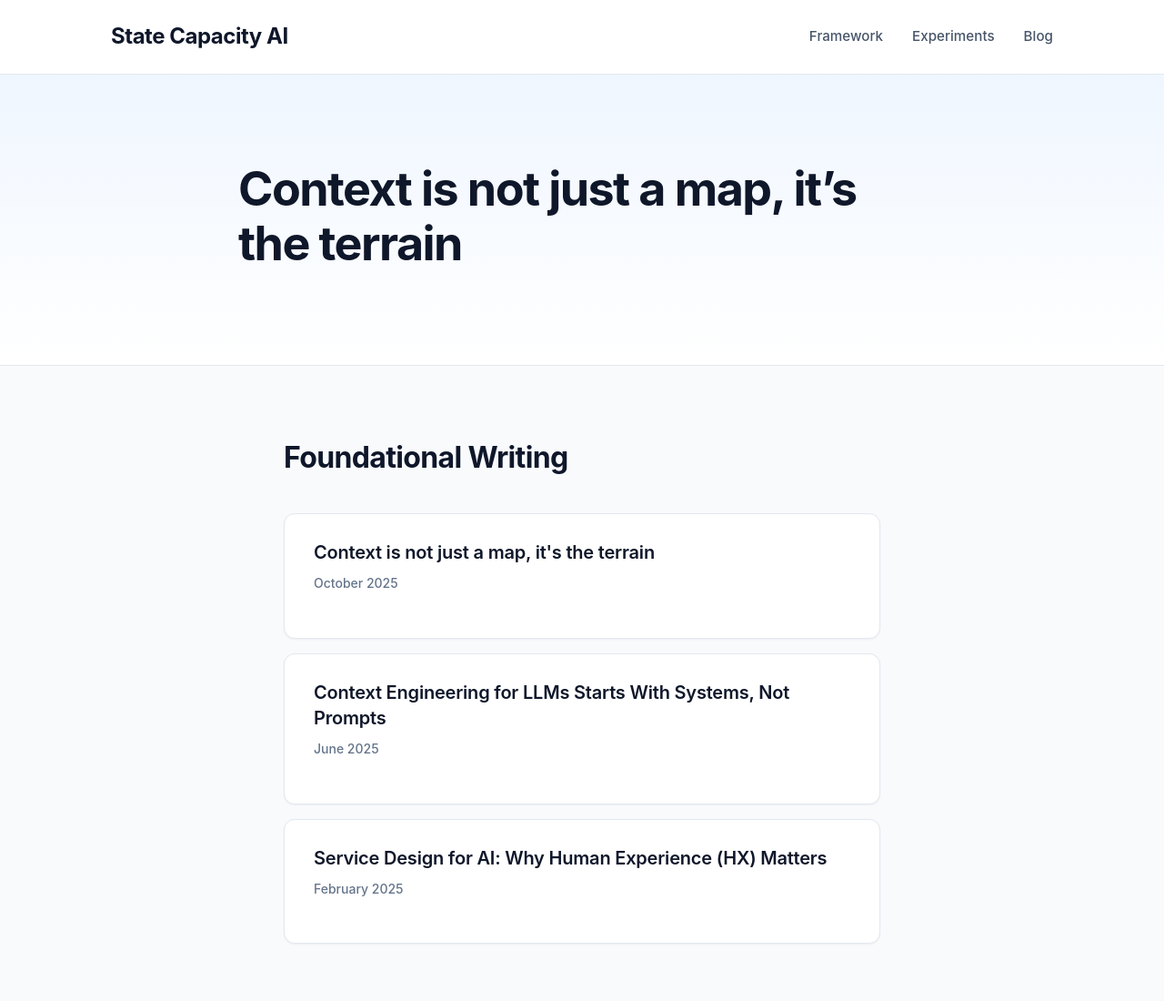
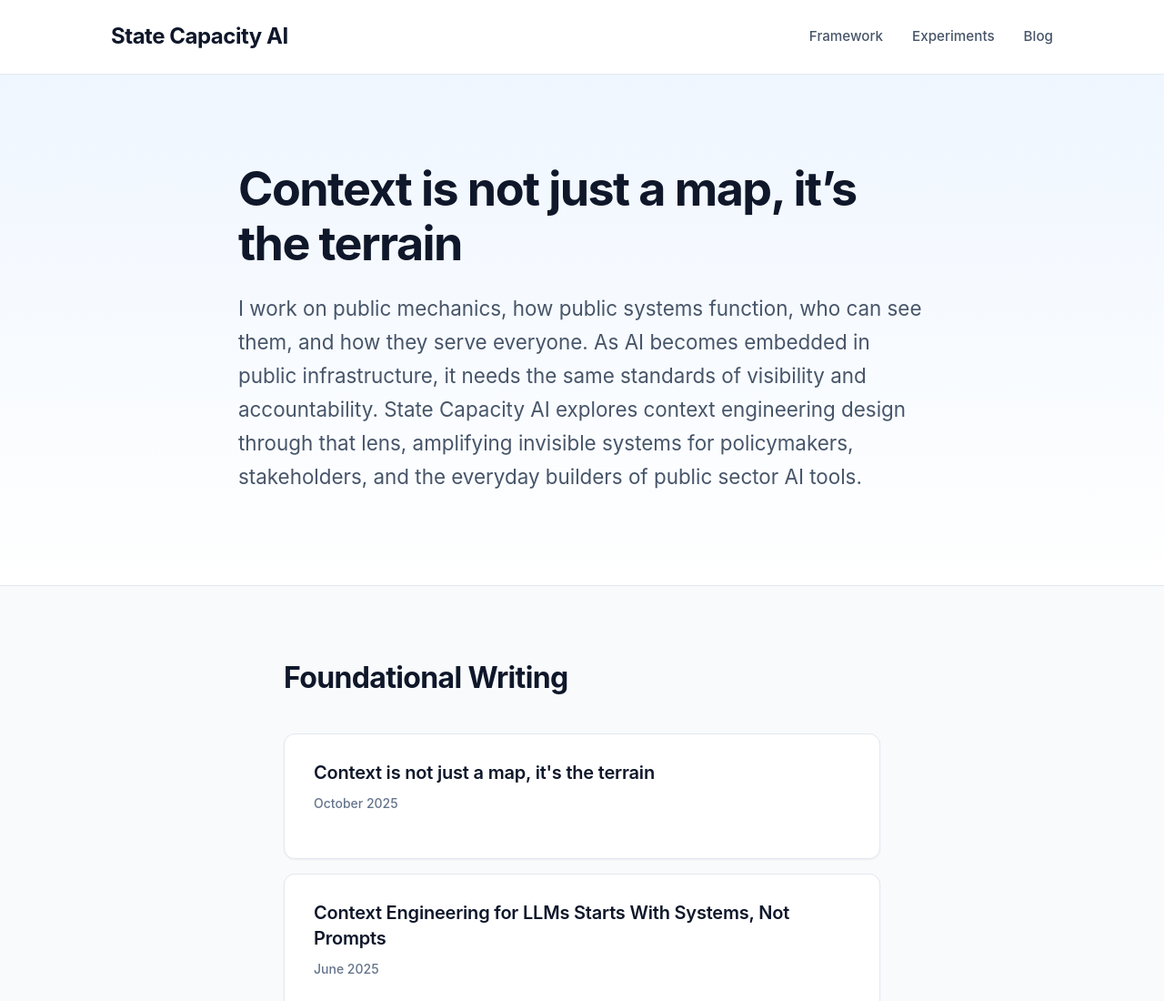
Before and after one commit to quarterback/state-capacity-ai, a plain HTML site: page index.html in a window 1280 px wide. Shown: the top 1100 px of the page at 91% size. Drawn offline with Linux system fonts and the light colour scheme.

Commit message:
Update index.html

```diff
--- a/index.html
+++ b/index.html
@@ -20,11 +20,18 @@
 
     <main>
 <main>
-  <section class="hero">
-    <div class="hero-content">
-      <h2>Context is not just a map, it’s the terrain</h2>
-    </div>
-  </section>
+<section class="hero">
+  <div class="hero-content">
+    <h2>Context is not just a map, it’s the terrain</h2>
+    <p class="lead">
+      I work on public mechanics, how public systems function, who can see them, and how they serve everyone.
+      As AI becomes embedded in public infrastructure, it needs the same standards of visibility and accountability.
+      State Capacity AI explores context engineering design through that lens, amplifying invisible systems for policymakers,
+      stakeholders, and the everyday builders of public sector AI tools.
+    </p>
+  </div>
+</section>
+
 
         <section class="foundation">
             <div class="container-narrow">
```
